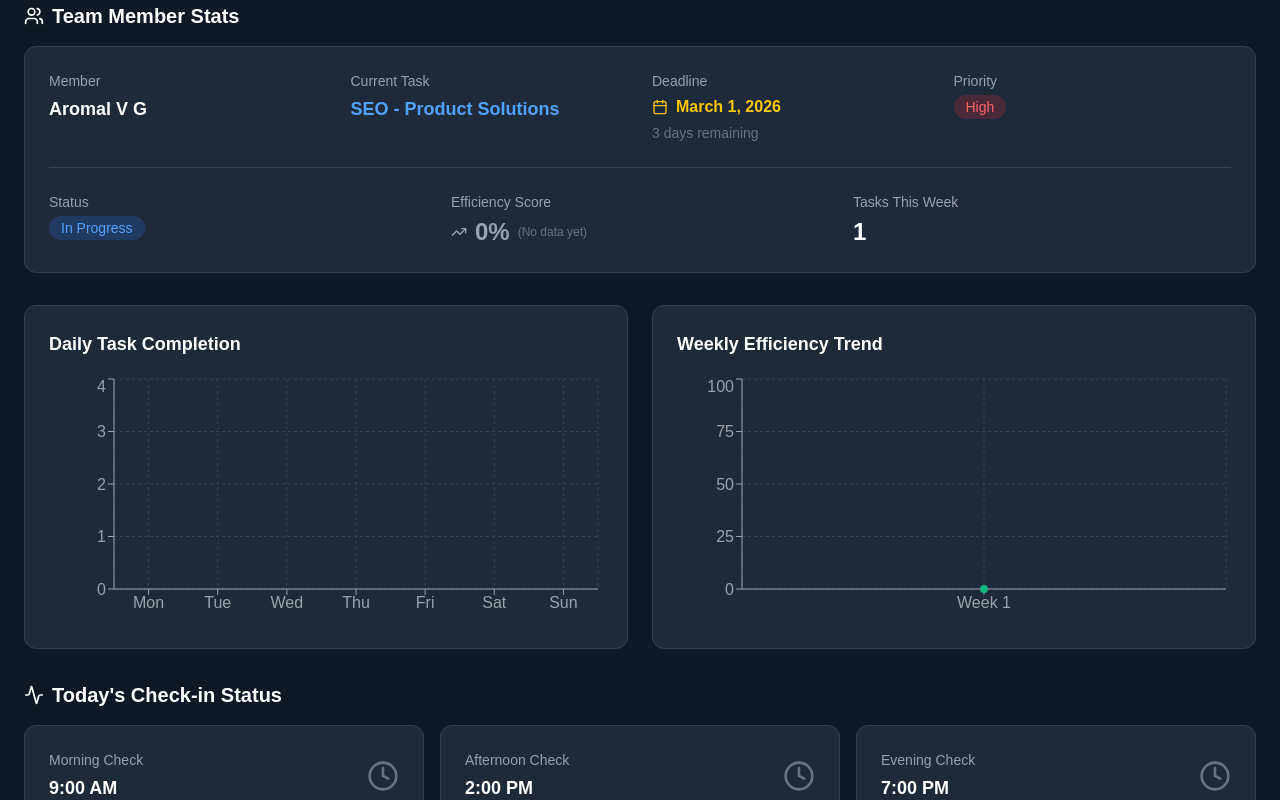
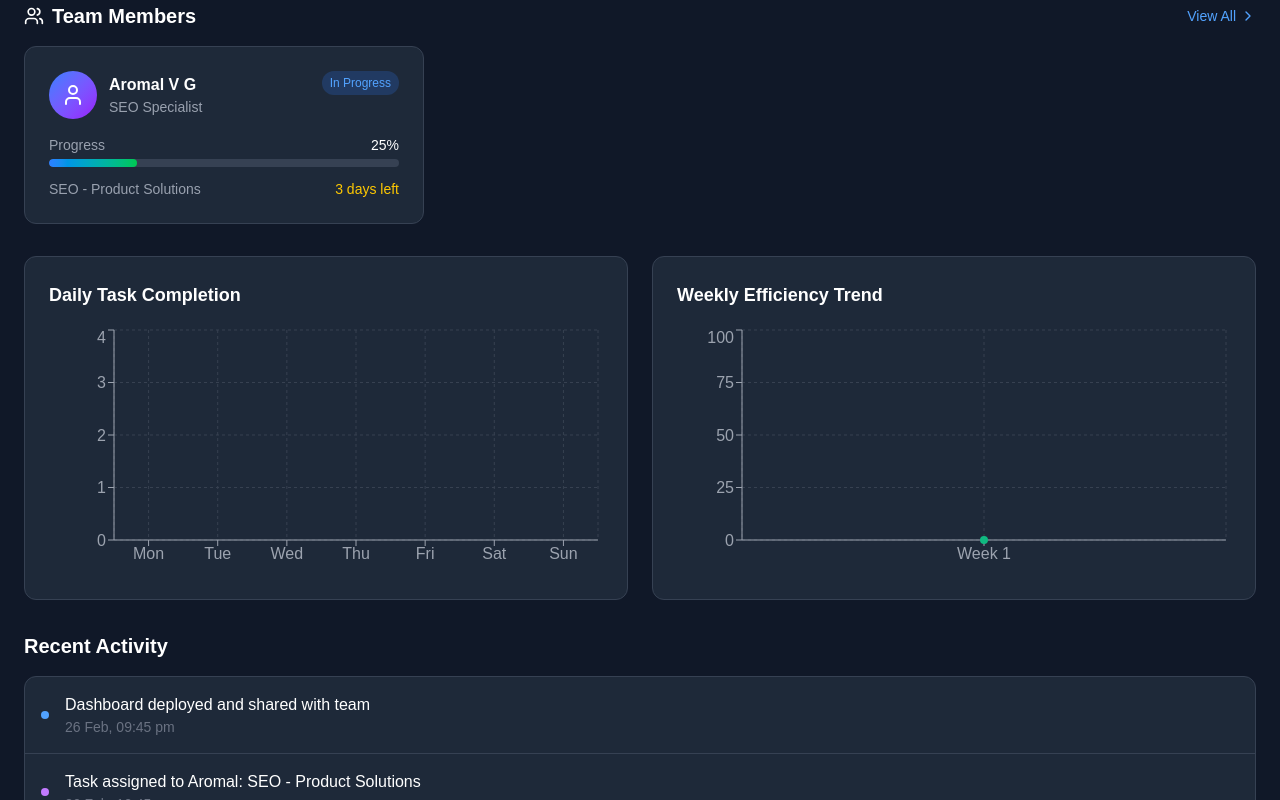
Before and after one commit to thowrzz/team-dashboard, a Next.js app: page /team-dashboard/ in a window 1280 px wide. Shown: the part 280-1080 px from the top of the page. Built offline with nearby package versions, Linux system fonts and the light colour scheme.

Commit message:
Add team members page and fix timestamps

```diff
--- a/app/page.tsx
+++ b/app/page.tsx
@@ -1,6 +1,19 @@
 "use client";
 
 import { useState, useEffect } from "react";
+import Link from "next/link";
+import {
+  Users,
+  CheckCircle,
+  Clock,
+  AlertTriangle,
+  TrendingUp,
+  Calendar,
+  Activity,
+  RefreshCw,
+  User,
+  ChevronRight,
+} from "lucide-react";
 import {
   BarChart,
   Bar,
@@ -12,42 +25,41 @@ import {
   LineChart,
   Line,
 } from "recharts";
-import {
-  CheckCircle,
-  Clock,
-  AlertTriangle,
-  Users,
-  TrendingUp,
-  Calendar,
-  Activity,
-  RefreshCw,
-} from "lucide-react";
 
-// Real team data
-const overviewStats = {
-  totalTasks: 1,
-  completedTasks: 0,
-  pendingTasks: 1,
-  overdueTasks: 0,
-};
-
+// Team members data
 const teamMembers = [
   {
     id: 1,
     name: "Aromal V G",
     phone: "+918281783052",
+    role: "SEO Specialist",
     task: "SEO - Product Solutions",
     deadline: "March 1, 2026",
     daysRemaining: 3,
     priority: "High",
     status: "In Progress",
+    progress: 25,
     efficiency: 0,
     tasksCompleted: 0,
     tasksThisWeek: 1,
+    checkIns: {
+      morning: false,
+      afternoon: false,
+      evening: false,
+    },
+    lastActive: "2026-02-26T23:30:00+05:30",
   },
 ];
 
-// Daily completion data (will be updated as work progresses)
+// Overview stats
+const getOverviewStats = () => ({
+  totalTasks: teamMembers.length,
+  completedTasks: teamMembers.filter(m => m.progress === 100).length,
+  pendingTasks: teamMembers.filter(m => m.progress < 100 && m.progress > 0).length,
+  overdueTasks: teamMembers.filter(m => m.daysRemaining <= 0 && m.progress < 100).length,
+});
+
+// Daily completion
 const dailyCompletion = [
   { day: "Mon", completed: 0 },
   { day: "Tue", completed: 0 },
@@ -58,44 +70,36 @@ const dailyCompletion = [
   { day: "Sun", completed: 0 },
 ];
 
-// Weekly efficiency (will be calculated from actual data)
 const weeklyEfficiency = [
   { week: "Week 1", efficiency: 0 },
 ];
 
-// Check-in status for today
-const checkInStatus = {
-  morning: false,
-  afternoon: false,
-  evening: false,
-};
-
-// Recent activity log - times will be dynamically generated
-const getRecentActivity = () => {
-  const now = new Date();
-  const formatTime = (date: Date) => {
-    return date.toLocaleString('en-IN', {
+// Format time in IST
+const formatTimeIST = (dateStr: string) => {
+  return new Date(dateStr).toLocaleString('en-IN', {
     timeZone: 'Asia/Calcutta',
     month: 'short',
     day: 'numeric',
-      hour: 'numeric',
+    hour: '2-digit',
     minute: '2-digit',
-      hour12: true
+    hour12: true,
   });
 };
 
+const getRecentActivity = () => {
+  const now = new Date();
   return [
-    { time: formatTime(now), event: "Dashboard deployed and shared with team", type: "update" },
-    { time: formatTime(new Date(now.getTime() - 10 * 60 * 1000)), event: "Task assigned to Aromal: SEO - Product Solutions", type: "task" },
-    { time: formatTime(new Date(now.getTime() - 15 * 60 * 1000)), event: "Aromal V G added to team", type: "member" },
-    { time: formatTime(new Date(now.getTime() - 20 * 60 * 1000)), event: "Team management system initialized", type: "system" },
+    { timestamp: now.toISOString(), event: "Dashboard deployed and shared with team", type: "update" },
+    { timestamp: new Date(now.getTime() - 11 * 60 * 60 * 1000).toISOString(), event: "Task assigned to Aromal: SEO - Product Solutions", type: "task" },
+    { timestamp: new Date(now.getTime() - 11.5 * 60 * 60 * 1000).toISOString(), event: "Aromal V G added to team", type: "member" },
+    { timestamp: new Date(now.getTime() - 12 * 60 * 60 * 1000).toISOString(), event: "Team management system initialized", type: "system" },
   ];
 };
 
 export default function Dashboard() {
-  const [selectedMember] = useState(teamMembers[0]);
   const [lastUpdated, setLastUpdated] = useState(new Date());
   const [isLoading, setIsLoading] = useState(false);
+  const overviewStats = getOverviewStats();
   const recentActivity = getRecentActivity();
 
   useEffect(() => {
@@ -119,6 +123,11 @@ export default function Dashboard() {
             <h1 className="text-3xl font-bold text-white mb-2">Team Performance Dashboard</h1>
             <p className="text-gray-400">Real-time task tracking and team metrics</p>
           </div>
+          <div className="flex items-center gap-4">
+            <Link href="/team" className="px-4 py-2 bg-blue-600 rounded-lg hover:bg-blue-700 transition-colors flex items-center gap-2">
+              <Users className="w-4 h-4" />
+              Team View
+            </Link>
             <button
               onClick={handleRefresh}
               className="flex items-center gap-2 px-4 py-2 bg-gray-800 rounded-lg border border-gray-700 hover:border-blue-500 transition-colors"
@@ -126,6 +135,7 @@ export default function Dashboard() {
               <RefreshCw className={`w-4 h-4 ${isLoading ? "animate-spin" : ""}`} />
               Refresh
             </button>
+          </div>
         </div>
       </header>
 
@@ -164,58 +174,60 @@ export default function Dashboard() {
         </div>
       </section>
 
-      {/* Section 2: Team Member Stats */}
+      {/* Section 2: Team Members Quick View */}
       <section className="mb-8">
-        <h2 className="text-xl font-semibold mb-4 flex items-center gap-2">
+        <div className="flex items-center justify-between mb-4">
+          <h2 className="text-xl font-semibold flex items-center gap-2">
             <Users className="w-5 h-5" />
-          Team Member Stats
+            Team Members
           </h2>
-        <div className="bg-gray-800 rounded-xl p-6 border border-gray-700">
-          <div className="grid grid-cols-1 md:grid-cols-2 lg:grid-cols-4 gap-6">
-            <div>
-              <p className="text-gray-400 text-sm mb-1">Member</p>
-              <p className="text-lg font-semibold">{selectedMember.name}</p>
+          <Link href="/team" className="text-blue-400 hover:text-blue-300 flex items-center gap-1 text-sm">
+            View All <ChevronRight className="w-4 h-4" />
+          </Link>
+        </div>
+        <div className="grid grid-cols-1 md:grid-cols-2 lg:grid-cols-3 gap-4">
+          {teamMembers.map((member) => (
+            <Link key={member.id} href={`/team/${member.id}`} className="bg-gray-800 rounded-xl p-6 border border-gray-700 hover:border-blue-500 transition-colors">
+              <div className="flex items-start justify-between mb-4">
+                <div className="flex items-center gap-3">
+                  <div className="w-12 h-12 bg-gradient-to-br from-blue-500 to-purple-600 rounded-full flex items-center justify-center">
+                    <User className="w-6 h-6 text-white" />
                   </div>
                   <div>
-              <p className="text-gray-400 text-sm mb-1">Current Task</p>
-              <p className="text-lg font-semibold text-blue-400">{selectedMember.task}</p>
+                    <p className="font-semibold">{member.name}</p>
+                    <p className="text-gray-400 text-sm">{member.role}</p>
                   </div>
-            <div>
-              <p className="text-gray-400 text-sm mb-1">Deadline</p>
-              <div className="flex items-center gap-2">
-                <Calendar className="w-4 h-4 text-yellow-400" />
-                <span className="text-yellow-400 font-semibold">{selectedMember.deadline}</span>
                 </div>
-              <p className="text-sm text-gray-500 mt-1">{selectedMember.daysRemaining} days remaining</p>
+                <span className={`px-2 py-1 rounded-full text-xs font-medium ${
+                  member.status === "Completed" ? "bg-green-500/20 text-green-400" :
+                  member.status === "In Progress" ? "bg-blue-500/20 text-blue-400" :
+                  "bg-yellow-500/20 text-yellow-400"
+                }`}>
+                  {member.status}
+                </span>
               </div>
-            <div>
-              <p className="text-gray-400 text-sm mb-1">Priority</p>
-              <span className="px-3 py-1 bg-red-500/20 text-red-400 rounded-full text-sm font-medium">
-                {selectedMember.priority}
-              </span>
+
+              <div className="mb-3">
+                <div className="flex justify-between text-sm mb-1">
+                  <span className="text-gray-400">Progress</span>
+                  <span className="text-white font-medium">{member.progress}%</span>
+                </div>
+                <div className="h-2 bg-gray-700 rounded-full overflow-hidden">
+                  <div
+                    className="h-full bg-gradient-to-r from-blue-500 to-green-500 rounded-full transition-all duration-500"
+                    style={{ width: `${member.progress}%` }}
+                  />
                 </div>
               </div>
 
-          <div className="grid grid-cols-1 md:grid-cols-3 gap-6 mt-6 pt-6 border-t border-gray-700">
-            <div>
-              <p className="text-gray-400 text-sm mb-1">Status</p>
-              <span className="px-3 py-1 bg-blue-500/20 text-blue-400 rounded-full text-sm font-medium">
-                {selectedMember.status}
+              <div className="flex items-center justify-between text-sm">
+                <span className="text-gray-400">{member.task}</span>
+                <span className={`${member.daysRemaining <= 1 ? "text-red-400" : "text-yellow-400"}`}>
+                  {member.daysRemaining} days left
                 </span>
               </div>
-            <div>
-              <p className="text-gray-400 text-sm mb-1">Efficiency Score</p>
-              <div className="flex items-center gap-2">
-                <TrendingUp className="w-4 h-4 text-gray-400" />
-                <span className="text-2xl font-bold text-gray-400">{selectedMember.efficiency}%</span>
-                <span className="text-xs text-gray-500">(No data yet)</span>
-              </div>
-            </div>
-            <div>
-              <p className="text-gray-400 text-sm mb-1">Tasks This Week</p>
-              <p className="text-2xl font-bold">{selectedMember.tasksThisWeek}</p>
-            </div>
-          </div>
+            </Link>
+          ))}
         </div>
       </section>
 
@@ -228,9 +240,7 @@ export default function Dashboard() {
               <CartesianGrid strokeDasharray="3 3" stroke="#374151" />
               <XAxis dataKey="day" stroke="#9CA3AF" />
               <YAxis stroke="#9CA3AF" />
-              <Tooltip
-                contentStyle={{ backgroundColor: "#1F2937", border: "1px solid #374151" }}
-              />
+              <Tooltip contentStyle={{ backgroundColor: "#1F2937", border: "1px solid #374151" }} />
               <Bar dataKey="completed" fill="#3B82F6" radius={[4, 4, 0, 0]} />
             </BarChart>
           </ResponsiveContainer>
@@ -243,73 +253,14 @@ export default function Dashboard() {
               <CartesianGrid strokeDasharray="3 3" stroke="#374151" />
               <XAxis dataKey="week" stroke="#9CA3AF" />
               <YAxis stroke="#9CA3AF" domain={[0, 100]} />
-              <Tooltip
-                contentStyle={{ backgroundColor: "#1F2937", border: "1px solid #374151" }}
-              />
-              <Line
-                type="monotone"
-                dataKey="efficiency"
-                stroke="#10B981"
-                strokeWidth={3}
-                dot={{ fill: "#10B981", strokeWidth: 2 }}
-              />
+              <Tooltip contentStyle={{ backgroundColor: "#1F2937", border: "1px solid #374151" }} />
+              <Line type="monotone" dataKey="efficiency" stroke="#10B981" strokeWidth={3} dot={{ fill: "#10B981", strokeWidth: 2 }} />
             </LineChart>
           </ResponsiveContainer>
         </div>
       </section>
 
-      {/* Section 4: Daily Check-in Status */}
-      <section className="mb-8">
-        <h2 className="text-xl font-semibold mb-4 flex items-center gap-2">
-          <Activity className="w-5 h-5" />
-          Today&apos;s Check-in Status
-        </h2>
-        <div className="grid grid-cols-1 sm:grid-cols-3 gap-4">
-          <div className={`rounded-xl p-6 border ${checkInStatus.morning ? "bg-green-500/10 border-green-500" : "bg-gray-800 border-gray-700"}`}>
-            <div className="flex items-center justify-between">
-              <div>
-                <p className="text-gray-400 text-sm">Morning Check</p>
-                <p className="text-lg font-semibold mt-1">9:00 AM</p>
-              </div>
-              {checkInStatus.morning ? (
-                <CheckCircle className="w-8 h-8 text-green-400" />
-              ) : (
-                <Clock className="w-8 h-8 text-gray-500" />
-              )}
-            </div>
-          </div>
-
-          <div className={`rounded-xl p-6 border ${checkInStatus.afternoon ? "bg-green-500/10 border-green-500" : "bg-gray-800 border-gray-700"}`}>
-            <div className="flex items-center justify-between">
-              <div>
-                <p className="text-gray-400 text-sm">Afternoon Check</p>
-                <p className="text-lg font-semibold mt-1">2:00 PM</p>
-              </div>
-              {checkInStatus.afternoon ? (
-                <CheckCircle className="w-8 h-8 text-green-400" />
-              ) : (
-                <Clock className="w-8 h-8 text-gray-500" />
-              )}
-            </div>
-          </div>
-
-          <div className={`rounded-xl p-6 border ${checkInStatus.evening ? "bg-green-500/10 border-green-500" : "bg-gray-800 border-gray-700"}`}>
-            <div className="flex items-center justify-between">
-              <div>
-                <p className="text-gray-400 text-sm">Evening Check</p>
-                <p className="text-lg font-semibold mt-1">7:00 PM</p>
-              </div>
-              {checkInStatus.evening ? (
-                <CheckCircle className="w-8 h-8 text-green-400" />
-              ) : (
-                <Clock className="w-8 h-8 text-gray-500" />
-              )}
-            </div>
-          </div>
-        </div>
-      </section>
-
-      {/* Section 5: Recent Activity Feed */}
+      {/* Section 4: Recent Activity */}
       <section>
         <h2 className="text-xl font-semibold mb-4">Recent Activity</h2>
         <div className="bg-gray-800 rounded-xl border border-gray-700 divide-y divide-gray-700">
@@ -324,7 +275,7 @@ export default function Dashboard() {
               }`} />
               <div className="flex-1">
                 <p className="text-white">{item.event}</p>
-                <p className="text-gray-500 text-sm">{item.time}</p>
+                <p className="text-gray-500 text-sm">{formatTimeIST(item.timestamp)}</p>
               </div>
             </div>
           ))}
@@ -333,7 +284,7 @@ export default function Dashboard() {
 
       {/* Footer */}
       <footer className="mt-8 pt-6 border-t border-gray-700 text-center text-gray-500 text-sm">
-        <p>Team Dashboard • Last updated: {lastUpdated.toLocaleString('en-IN', { timeZone: 'Asia/Calcutta', dateStyle: 'medium', timeStyle: 'short' })} IST</p>
+        <p>Team Dashboard • Last updated: {lastUpdated.toLocaleString('en-IN', { timeZone: 'Asia/Calcutta' })}</p>
         <p className="mt-1">Auto-updates daily at 12:30 PM IST</p>
       </footer>
     </div>
```
Lines whose indentation alone changed are shown as unchanged.
